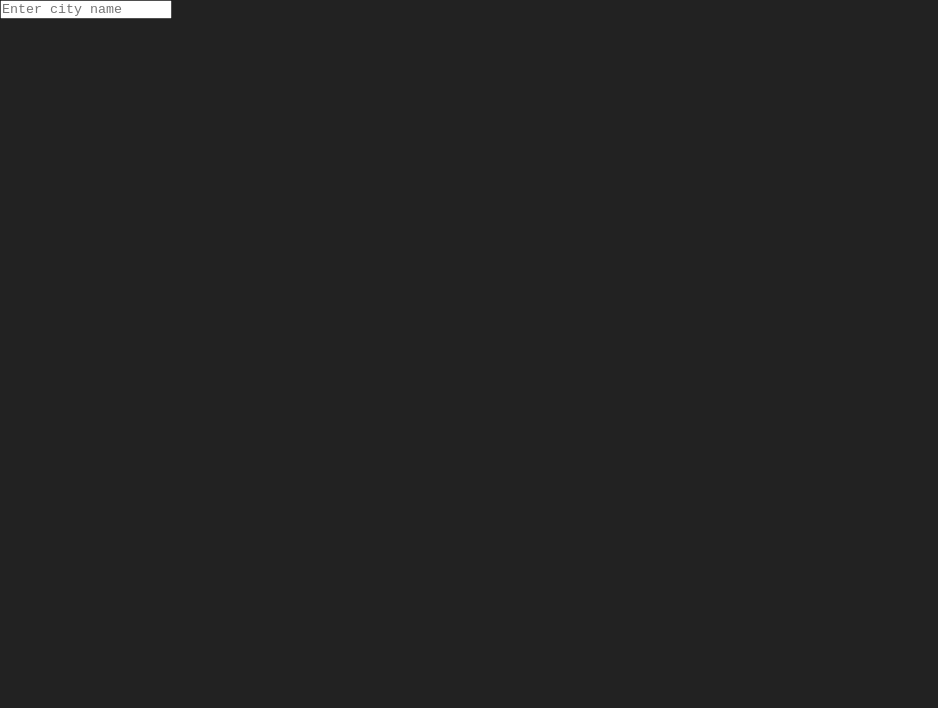
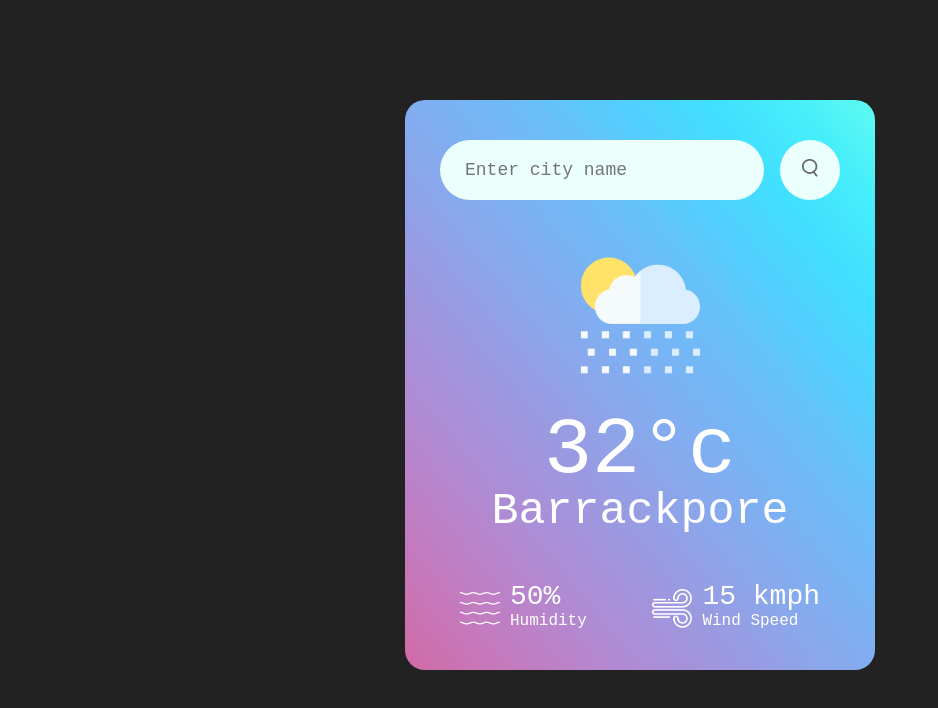
Before and after one commit to Deep9901/Weather-App, a plain HTML site: page index.html in a window 1280 px wide. Shown: the whole page, without its empty margins (0-938 px from the left). Drawn offline with Linux system fonts and the light colour scheme; a web font is replaced by a local one.

Commit message:
Complete html and css

```diff
--- a/index.html
+++ b/index.html
@@ -1,17 +1,42 @@
 <!DOCTYPE html>
 <html lang="en">
+
 <head>
     <meta charset="UTF-8">
     <meta name="viewport" content="width=device-width, initial-scale=1.0">
     <title>Weather App</title>
     <link rel="stylesheet" href="style.css">
 </head>
+
 <body>
     <div class="card">
         <div class="search">
-            <input type="text"  placeholder="Enter city name" spellcheck="false">
+            <input type="text" placeholder="Enter city name" spellcheck="false">
+            <button><img src="images/search.png"></button>
+        </div>
+        <div class="weather">
+            <img src="images/rain.png" class="weather-icon">
+            <h1 class="temp">32°c</h1>
+            <h2 class="city">Barrackpore</h2>
+            <div class="details">
+                <div class="col">
+                    <img src="images/humidity.png">
+                    <div>
+                        <p class="humidity">50%</p>
+                        <p>Humidity</p>
+                    </div>
+                </div>
+                <div class="col">
+                    <img src="images/wind.png">
+                    <div>
+                        <p class="wind">15 kmph</p>
+                        <p>Wind Speed</p>
+                    </div>
+                </div>
+            </div>
         </div>
     </div>
     <script src="script.js"></script>
 </body>
+
 </html>
--- a/style.css
+++ b/style.css
@@ -13,3 +13,87 @@
 body {
     background-color: #222;
 }
+
+.card {
+    width: 90%;
+    max-width: 470px;
+    background-image: linear-gradient(to right top, #d16ba5, #c777b9, #ba83ca, #aa8fd8, #9a9ae1, #8aa7ec, #79b3f4, #69bff8, #52cffe, #41dfff, #46eefa, #5ffbf1);    color: #fff;
+    margin: 100px auto 0;
+    border-radius: 20px;
+    padding: 40px 35px;
+    text-align: center;
+}
+
+.search {
+    width: 100%;
+    display: flex;
+    align-items: center;
+    justify-content: space-between;
+}
+
+.search input {
+    border: 0;
+    outline: 0;
+    background: #ebfffc;
+    color: #555;
+    padding: 10px 25px;
+    height: 60px;
+    border-radius: 30px;
+    flex: 1;
+    margin-right: 16px;
+    font-size: 18px;
+}
+
+.search button {
+    border: 0;
+    outline: 0;
+    background: #ebfffc;
+    border-radius: 50%;
+    width: 60px;
+    height: 60px;
+    cursor: pointer;
+}
+
+.search button img {
+    width: 16px;
+}
+
+.weather-icon {
+    width: 170px;
+    margin-top: 30px;
+}
+
+.weather h1 {
+    font-size: 80px;
+    font-weight: 500;
+}
+
+.weather h2 {
+    font-size: 45px;
+    font-weight: 400;
+    margin-top: -10px;
+}
+
+.details {
+    display: flex;
+    align-items: center;
+    justify-content: space-between;
+    padding: 0 20px;
+    margin-top: 50px;
+}
+
+.col {
+    display: flex;
+    align-items: center;
+    text-align: left;
+}
+
+.col img {
+    width: 40px;
+    margin-right: 10px;
+}
+
+.humidity, .wind {
+    font-size: 28px;
+    margin-top: -6px;
+}
```
